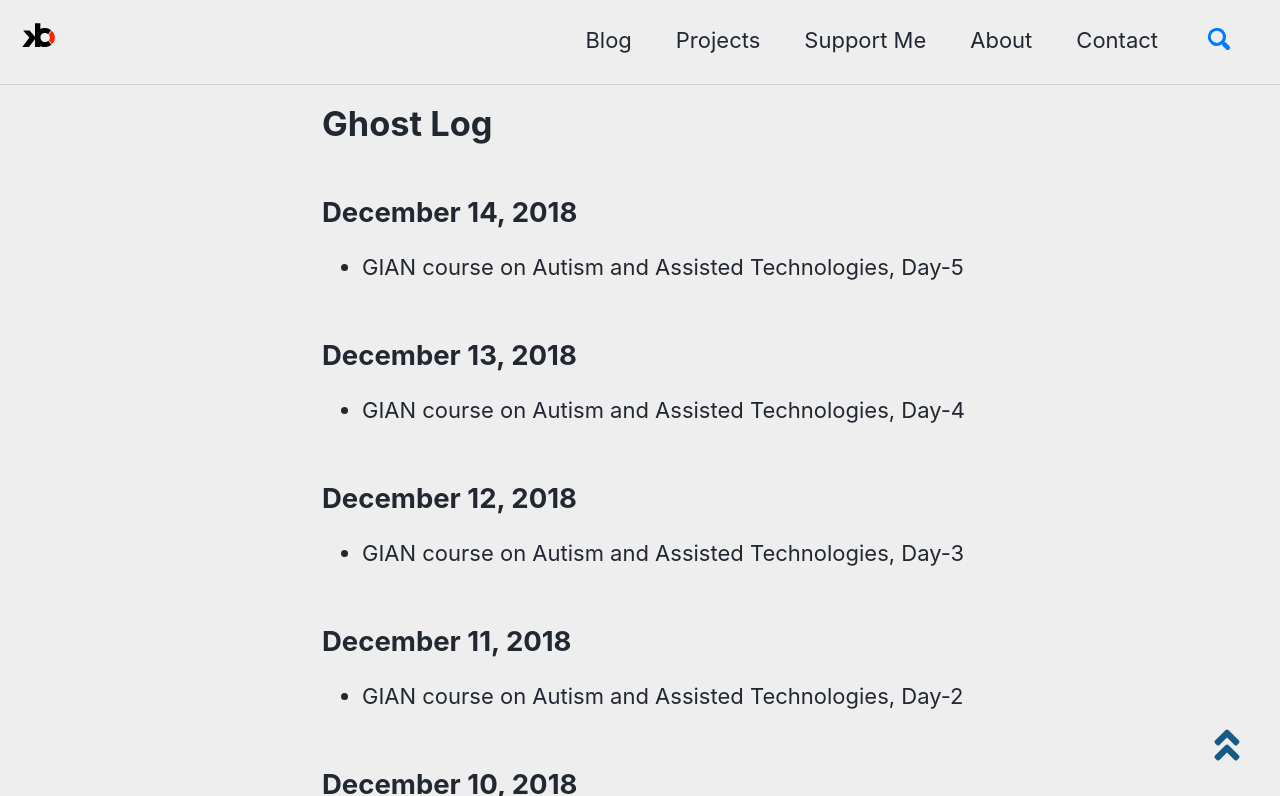
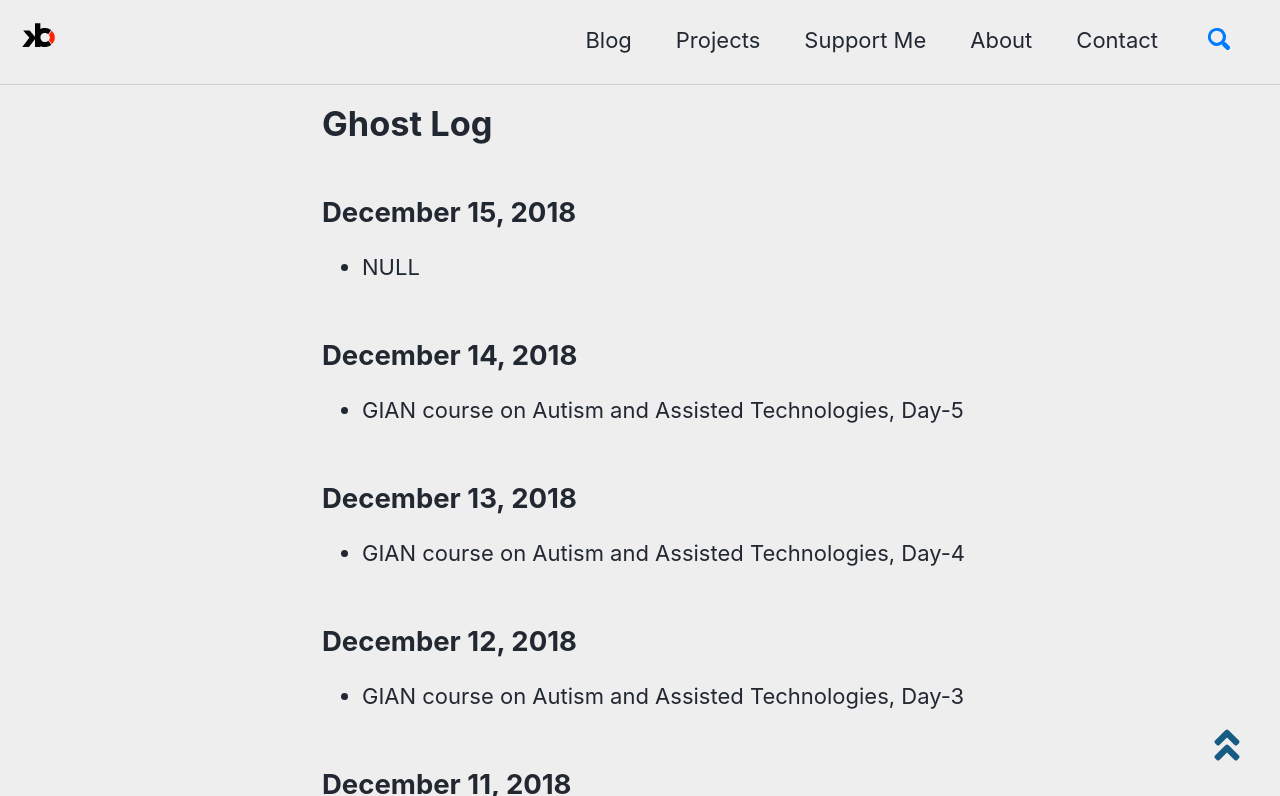
Before and after one commit to kulbhushanchand/kulbhushanchand.github.io-v2, a Jekyll site: the page built from _pages/main/log.md, in a window 1280 px wide and 900 px high, cut to the strip 104-900 px from the top of the window. Built offline with Jekyll 4.4.1, drawn with Linux system fonts in a browser that asks for light colours; cached includes are drawn as plain includes; comment, search, counter and statistics services are not loaded; a style sheet for code colours, icons or effects is not loaded.

Commit message:
Update log.md

```diff
--- a/_pages/main/log.md
+++ b/_pages/main/log.md
@@ -16,6 +16,9 @@ toc: false
 
 
 {% assign dateFormat = '%B %d, %Y' %}
+
+## {{ "2018-12-15" | date: dateFormat }}
+- NULL
 
 ## {{ "2018-12-14" | date: dateFormat }}
 - GIAN course on Autism and Assisted Technologies, Day-5
```
